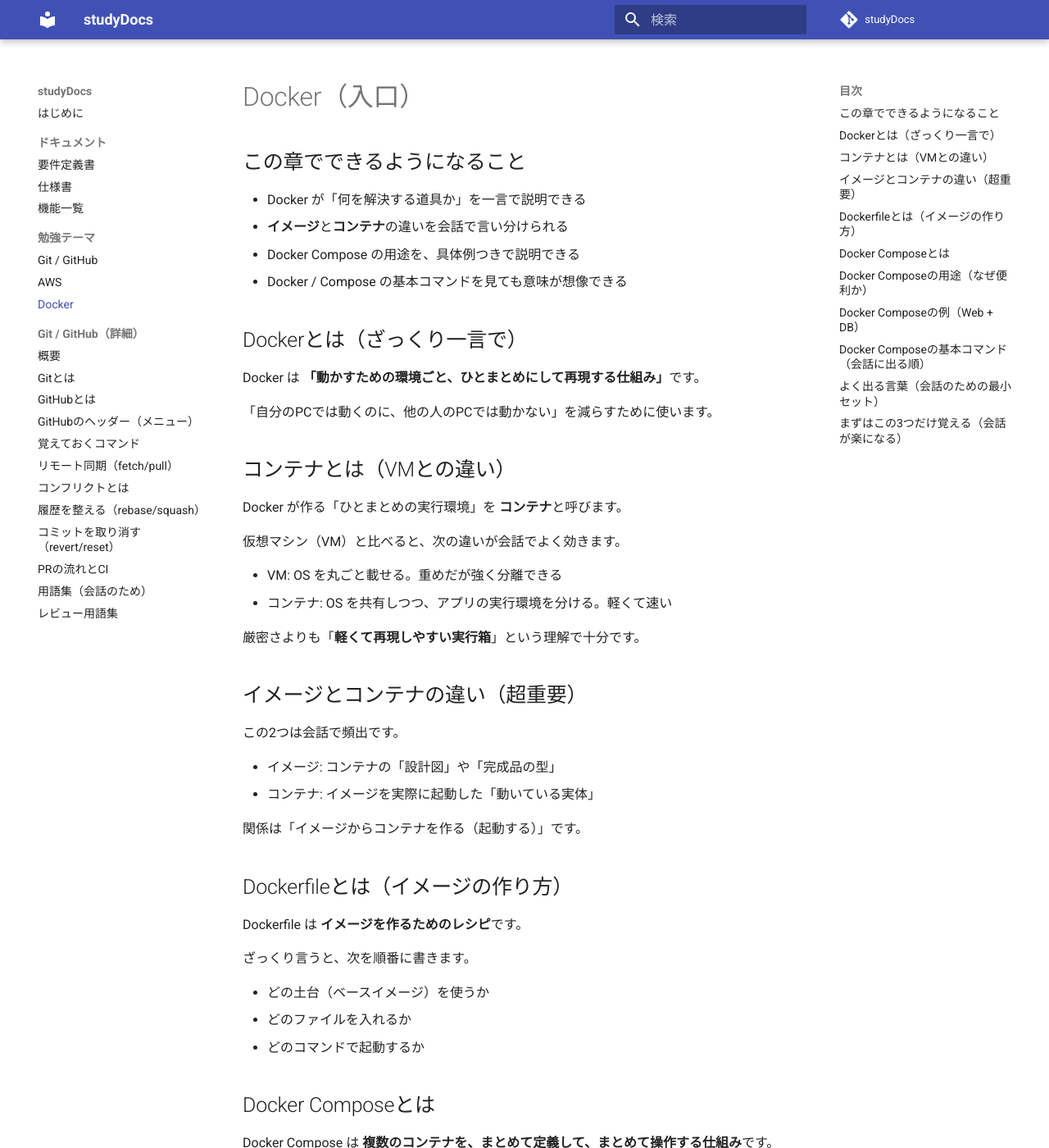
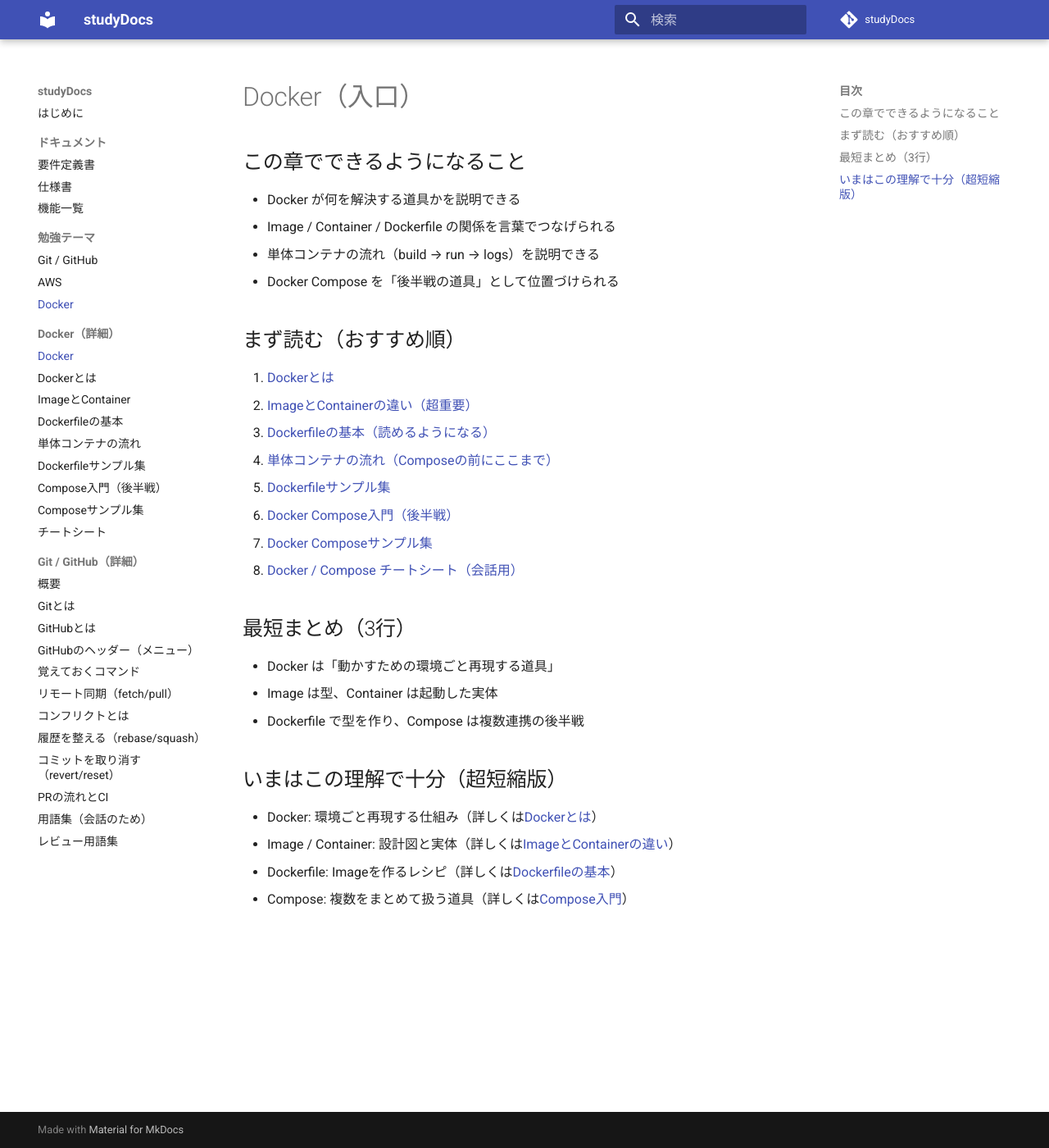
Before and after one commit to santa928/studyDocs, an MkDocs documentation site: the page built from docs/docker/index.md, in a window 1280 px wide and 1400 px high. Shown: the whole window at 82% size. Built offline with MkDocs 1.6.1 and Material for MkDocs 9.7.7, drawn with Linux system fonts in a browser that asks for light colours; comment, search, counter and statistics services are not loaded; some of the changed text lies outside the part shown.

Commit message:
Docker学習導線を拡張（Docker→Dockerfile→Compose）

````diff
--- a/docs/docker/index.md
+++ b/docs/docker/index.md
@@ -2,135 +2,31 @@
 
 ## この章でできるようになること
 
-- Docker が「何を解決する道具か」を一言で説明できる
-- **イメージ**と**コンテナ**の違いを会話で言い分けられる
-- Docker Compose の用途を、具体例つきで説明できる
-- Docker / Compose の基本コマンドを見ても意味が想像できる
+- Docker が何を解決する道具かを説明できる
+- Image / Container / Dockerfile の関係を言葉でつなげられる
+- 単体コンテナの流れ（build → run → logs）を説明できる
+- Docker Compose を「後半戦の道具」として位置づけられる
 
-## Dockerとは（ざっくり一言で）
+## まず読む（おすすめ順）
 
-Docker は **「動かすための環境ごと、ひとまとめにして再現する仕組み」**です。
+1. [Dockerとは](what-is-docker.md)
+2. [ImageとContainerの違い（超重要）](image-vs-container.md)
+3. [Dockerfileの基本（読めるようになる）](dockerfile-basics.md)
+4. [単体コンテナの流れ（Composeの前にここまで）](single-container-workflow.md)
+5. [Dockerfileサンプル集](dockerfile-samples.md)
+6. [Docker Compose入門（後半戦）](compose-intro.md)
+7. [Docker Composeサンプル集](compose-samples.md)
+8. [Docker / Compose チートシート（会話用）](cheatsheet.md)
 
-「自分のPCでは動くのに、他の人のPCでは動かない」を減らすために使います。
+## 最短まとめ（3行）
 
-## コンテナとは（VMとの違い）
+- Docker は「動かすための環境ごと再現する道具」
+- Image は型、Container は起動した実体
+- Dockerfile で型を作り、Compose は複数連携の後半戦
 
-Docker が作る「ひとまとめの実行環境」を **コンテナ**と呼びます。
+## いまはこの理解で十分（超短縮版）
 
-仮想マシン（VM）と比べると、次の違いが会話でよく効きます。
-
-- VM: OS を丸ごと載せる。重めだが強く分離できる
-- コンテナ: OS を共有しつつ、アプリの実行環境を分ける。軽くて速い
-
-厳密さよりも「**軽くて再現しやすい実行箱**」という理解で十分です。
-
-## イメージとコンテナの違い（超重要）
-
-この2つは会話で頻出です。
-
-- イメージ: コンテナの「設計図」や「完成品の型」
-- コンテナ: イメージを実際に起動した「動いている実体」
-
-関係は「イメージからコンテナを作る（起動する）」です。
-
-## Dockerfileとは（イメージの作り方）
-
-Dockerfile は **イメージを作るためのレシピ**です。
-
-ざっくり言うと、次を順番に書きます。
-
-- どの土台（ベースイメージ）を使うか
-- どのファイルを入れるか
-- どのコマンドで起動するか
-
-## Docker Composeとは
-
-Docker Compose は **複数のコンテナを、まとめて定義して、まとめて操作する仕組み**です。
-
-アプリ開発では「Webアプリ」と「DB」のように、複数の要素を同時に動かすことが多いです。
-Compose は、その「同時に動かしたいもの一式」を `docker-compose.yml` に書いておけます。
-
-## Docker Composeの用途（なぜ便利か）
-
-Compose の便利さは、次の3つで説明できます。
-
-- 依存関係ごと動かせる
-  Web アプリと DB などを、セットで起動できる
-- チームで再現しやすい
-  「これを実行すれば同じ環境になる」を共有しやすい
-- 起動と停止がシンプル
-  `up` と `down` で、まとめて扱える
-
-## Docker Composeの例（Web + DB）
-
-次は「Web（nginx）」と「DB（postgres）」をまとめて動かす最小例です。
-
-```yaml
-services:
-  web:
-    image: nginx:alpine
-    ports:
-      - "8080:80"
-    depends_on:
-      - db
-
-  db:
-    image: postgres:16-alpine
-    environment:
-      POSTGRES_PASSWORD: example
-    volumes:
-      - db-data:/var/lib/postgresql/data
-
-volumes:
-  db-data:
-```
-
-この例のポイントです。
-
-- `services` に「一緒に動かしたいもの」を並べる
-- `ports` で「ホスト:コンテナ」をつなぐ
-- `volumes` でデータを残せるようにする（DB で特に大事）
-
-## Docker Composeの基本コマンド（会話に出る順）
-
-まずは次の5つだけで十分です。
-
-```bash
-# 起動（フォアグラウンド）
-docker compose up
-
-# 起動（バックグラウンド）
-docker compose up -d
-
-# 停止と削除（まとめて片付け）
-docker compose down
-
-# ログを追う
-docker compose logs -f
-
-# 起動中の一覧を見る
-docker compose ps
-```
-
-余裕が出てきたら、これも便利です。
-
-```bash
-# コンテナの中でコマンドを実行する（例: web の中で sh）
-docker compose exec web sh
-
-# 単発コマンドを新しいコンテナで実行して片付ける
-docker compose run --rm web nginx -v
-```
-
-## よく出る言葉（会話のための最小セット）
-
-- Dockerfile: イメージを作るためのレシピ
-- build: Dockerfile からイメージを作ること
-- run: イメージからコンテナを起動すること
-- registry: イメージを置いて共有する場所（例: Docker Hub）
-
-## まずはこの3つだけ覚える（会話が楽になる）
-
-- Docker は「環境ごと再現する道具」
-- イメージは「設計図」、コンテナは「起動した実体」
-- Compose は「複数コンテナをまとめて扱う道具」
+- Docker: 環境ごと再現する仕組み（詳しくは[Dockerとは](what-is-docker.md)）
+- Image / Container: 設計図と実体（詳しくは[ImageとContainerの違い](image-vs-container.md)）
+- Dockerfile: Imageを作るレシピ（詳しくは[Dockerfileの基本](dockerfile-basics.md)）
+- Compose: 複数をまとめて扱う道具（詳しくは[Compose入門](compose-intro.md)）
--- a/mkdocs.yml
+++ b/mkdocs.yml
@@ -52,6 +52,16 @@
       - Git / GitHub: git-github/index.md
       - AWS: aws/index.md
       - Docker: docker/index.md
+  - Docker（詳細）:
+      - 入口: docker/index.md
+      - Dockerとは: docker/what-is-docker.md
+      - ImageとContainer: docker/image-vs-container.md
+      - Dockerfileの基本: docker/dockerfile-basics.md
+      - 単体コンテナの流れ: docker/single-container-workflow.md
+      - Dockerfileサンプル集: docker/dockerfile-samples.md
+      - Compose入門（後半戦）: docker/compose-intro.md
+      - Composeサンプル集: docker/compose-samples.md
+      - チートシート: docker/cheatsheet.md
   - Git / GitHub（詳細）:
       - 概要: git-github/intro.md
       - Gitとは: git-github/what-is-git.md
````
Also changed, not shown: docs/docker/cheatsheet.md (added, +60 -0 lines), docs/docker/compose-intro.md (added, +32 -0 lines), docs/docker/compose-samples.md (added, +65 -0 lines), docs/docker/dockerfile-basics.md (added, +57 -0 lines), docs/docker/dockerfile-samples.md (added, +65 -0 lines), docs/docker/image-vs-container.md (added, +54 -0 lines), docs/docker/single-container-workflow.md (added, +68 -0 lines), docs/docker/what-is-docker.md (added, +35 -0 lines), docs/features.md (+6 -0 lines).
